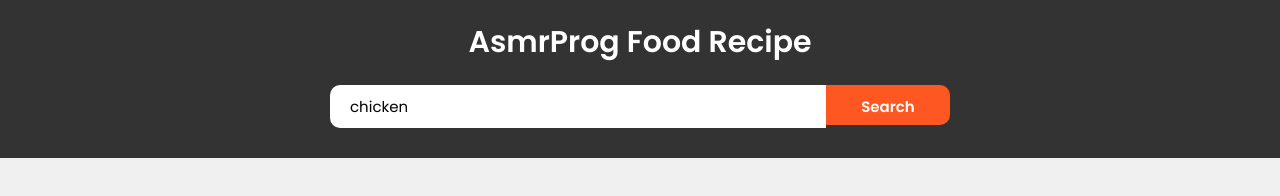
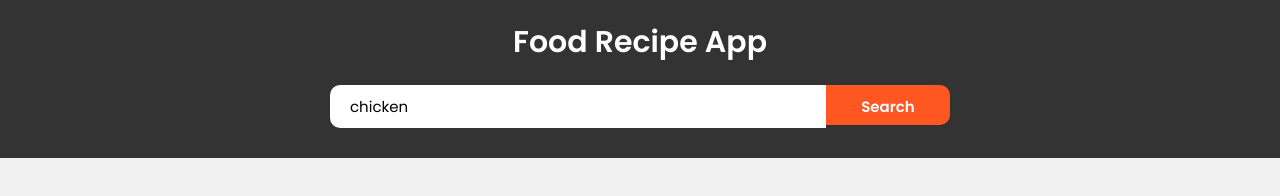
Before and after one commit to Theesamkos/Food-Recipe-App, a plain HTML site: page index.html in a window 1280 px wide. Drawn offline with Linux system fonts and the light colour scheme; no server answers.

Commit message:
Remove AsmrProg reference and clean up header title

```diff
--- a/index.html
+++ b/index.html
@@ -14,7 +14,7 @@
 </head>
 <body>
     <header>
-        <h1>AsmrProg Food Recipe</h1>
+        <h1>Food Recipe App</h1>
         <div class="search">
             <input type="text" id="search-input" placeholder="Enter an ingredient...">
             <button id="searchButton">Search</button>
```
